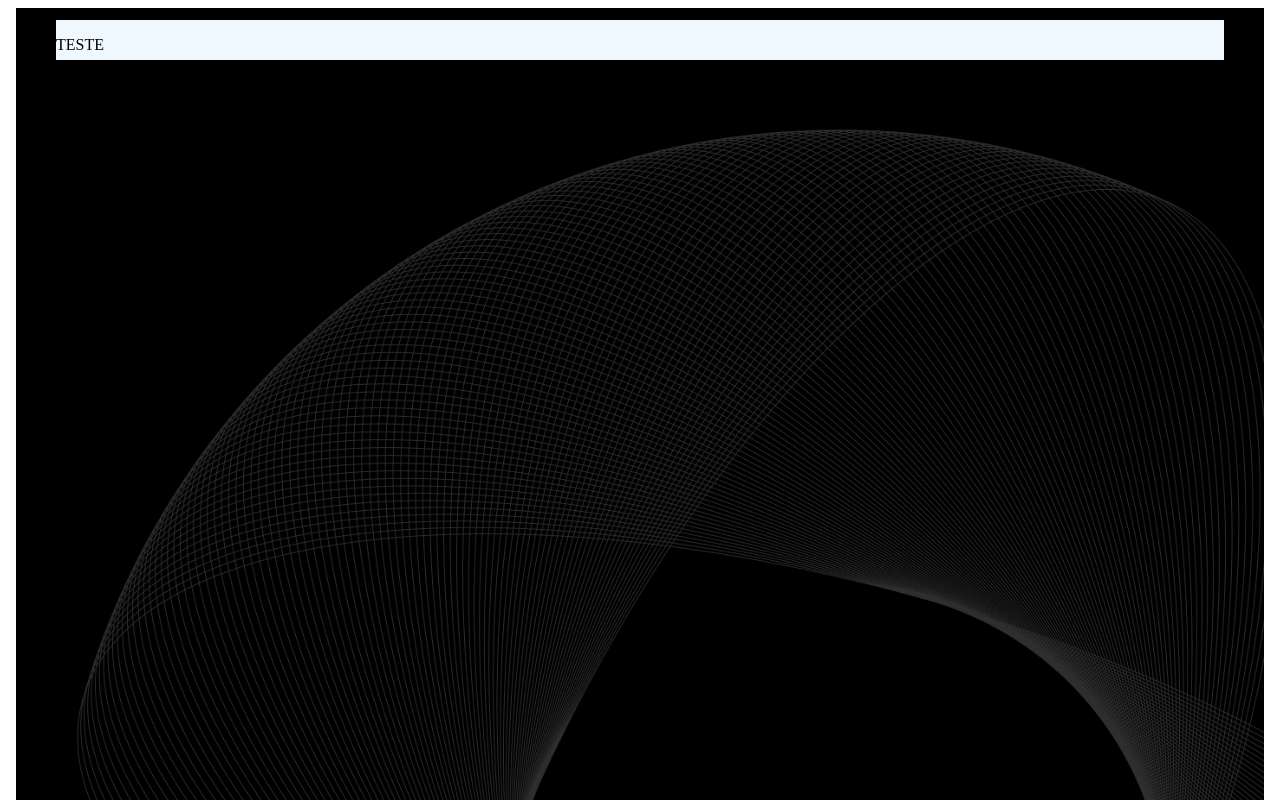
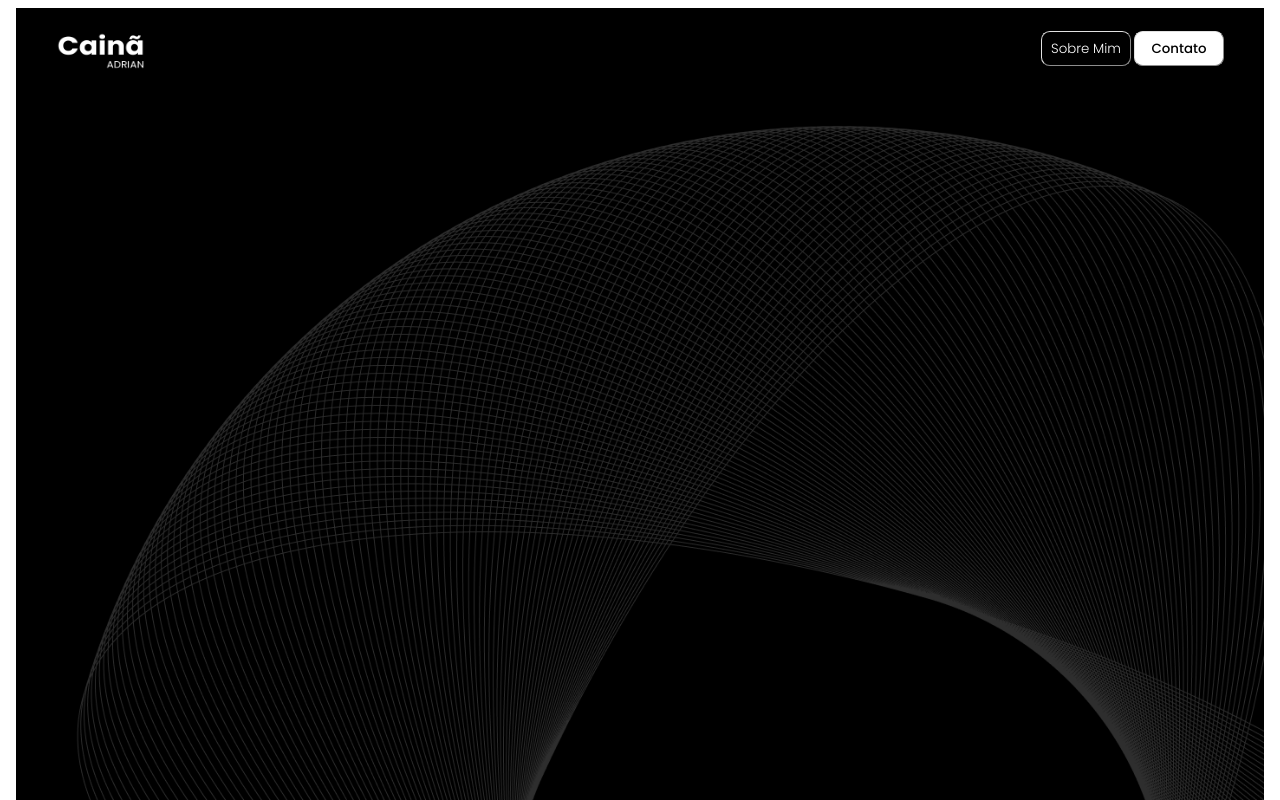
Before and after one commit to adrianmuniz/Portifolio-Dev, an Angular app: page / in a window 1280 px wide. Shown: the top 800 px of the page. Built offline with nearby package versions, Linux system fonts and the light colour scheme.

Commit message:
Barra de Navegação

```diff
--- a/src/app/components/home/home.component.css
+++ b/src/app/components/home/home.component.css
@@ -6,20 +6,22 @@
     margin: 0px;
     padding: 0;
     display: flex;
-    align-items: center;
     justify-content: center;
+    position: relative;
 }
 
 .background-image {
     display: block;
     margin-top: 30px;
     margin-bottom: auto;
+    object-fit: cover;
 }
 
 .nav-bar {
     position: absolute;
+    display: flex;
     top: 20px;
     width: 1168px;
     height: 40px;
-    background-color: aliceblue;
+    background-color: black;
 }
--- a/src/app/components/home/home.component.html
+++ b/src/app/components/home/home.component.html
@@ -7,9 +7,11 @@
 </head>
 <body>
     <div class="container">
-        <img ngSrc="./assets/background.png" priority width="1464.98" height="1964.98" class="background-image"/>
+        <img ngSrc="./assets/background.png" priority width="1264.98" height="1964.98" class="background-image"/>
         <div class="nav-bar">
-            <p>TESTE</p>
+            <img ngSrc="./assets/cainaAdrian.png" width="90" height="50" class="logoName"/>
+            <!-- <p class="poppins-semibold">Cainã</p> -->
+            <app-nav-bar></app-nav-bar>
         </div>
     </div>
 </body>
--- a/src/app/components/nav-bar/nav-bar.component.css
+++ b/src/app/components/nav-bar/nav-bar.component.css
@@ -0,0 +1,31 @@
+.sobreMimBtn{
+    border-radius: 8.8px;
+    width: 90px;
+    height: 35px;
+    margin-top: 3px;
+    background-color: black;
+    color: white;
+    border-color: #E1E1E1;
+    border-width: 1px;
+    position: absolute;
+    right: 93px;
+    font-family: "Poppins", sans-serif;
+    font-weight: 300;
+    font-style: normal;
+}
+
+.contatoBtn{
+    border-radius: 8.8px;
+    width: 90px;
+    height: 35px;
+    margin-top: 3px;
+    background-color: white;
+    color: black;
+    border-color: #E1E1E1;
+    border-width: 1px;
+    position: absolute;
+    right: 0;
+    font-family: "Poppins", sans-serif;
+    font-weight: 500;
+    font-style: normal;
+}
--- a/src/app/components/nav-bar/nav-bar.component.html
+++ b/src/app/components/nav-bar/nav-bar.component.html
@@ -1,3 +1,6 @@
-<div class="nav-bar">
-    <p>TESTE</p>
-</div>
+<link
+  href="https://fonts.googleapis.com/css2?family=Poppins:ital,wght@0,100;0,200;0,300;0,400;0,500;0,600;0,700;0,800;0,900;1,100;1,200;1,300;1,400;1,500;1,600;1,700;1,800;1,900&display=swap"
+  rel="stylesheet">
+
+<button class="sobreMimBtn">Sobre Mim</button>
+<button class="contatoBtn">Contato</button>
```
Also changed, not shown: src/assets/cainaAdrian.png (added).
